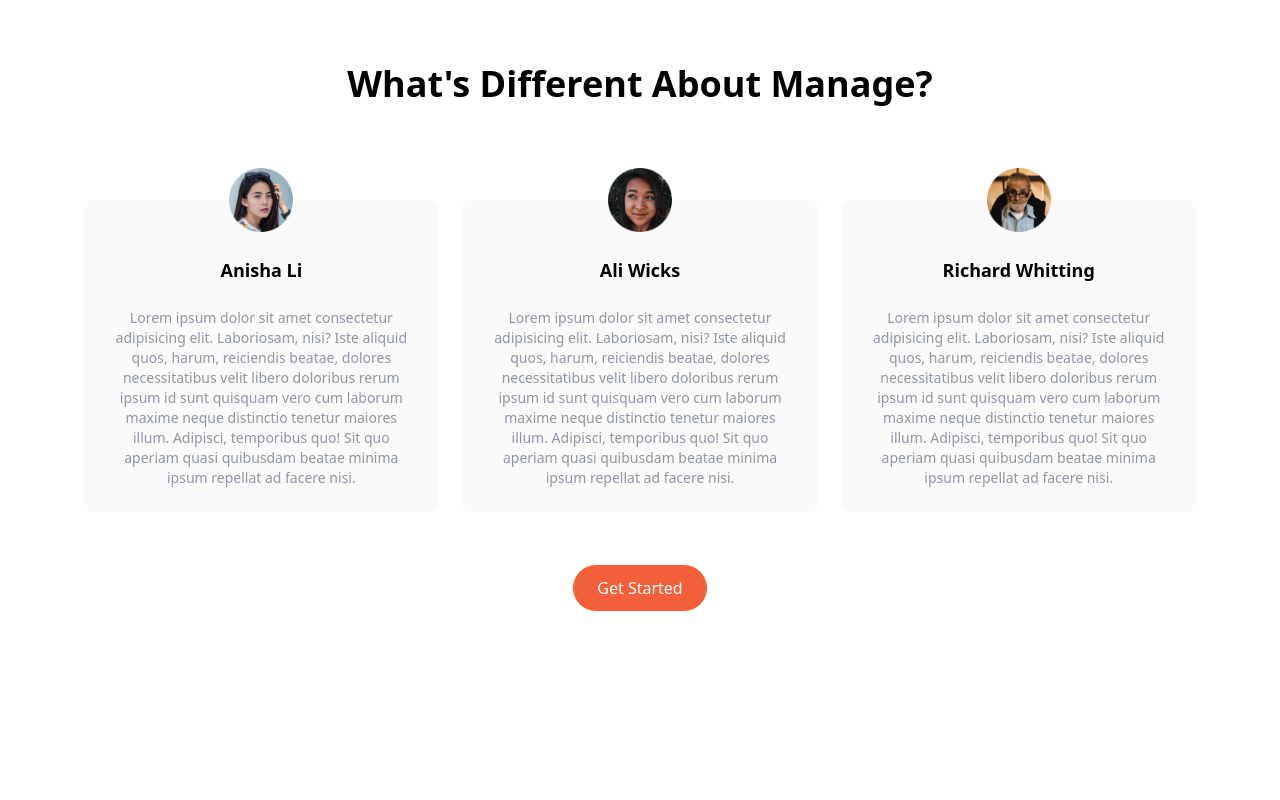
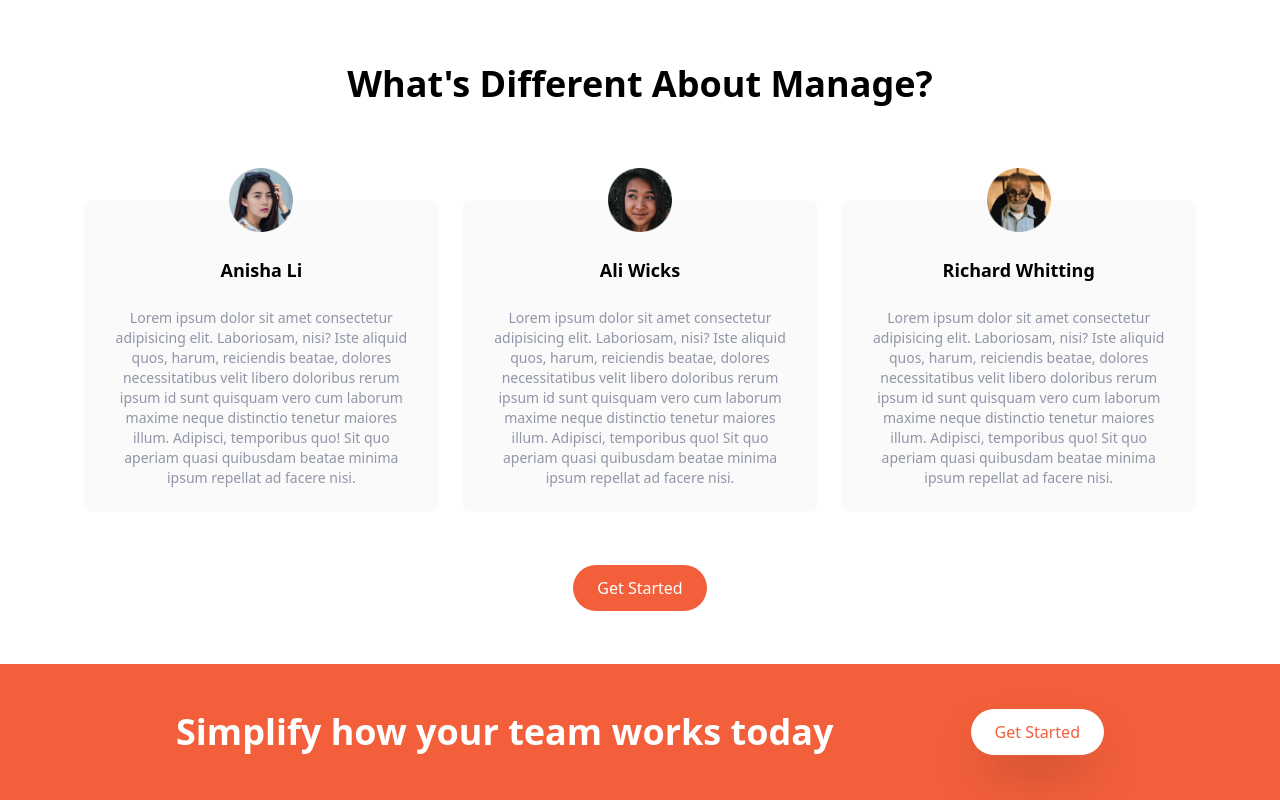
Before and after one commit to prashantpokhrel82/Manage, a website: page index.html in a window 1280 px wide. Shown: the part 1208-2008 px from the top of the page. Before the commit the page ends 1872 px from the top, so only its background shows below. Drawn offline with Linux system fonts and the light colour scheme.

Commit message:
call to action added

```diff
--- a/index.html
+++ b/index.html
@@ -240,5 +240,26 @@
         </div>
       </div>
     </section>
+    <!-- CTA Section -->
+    <section id="cta" class="bg-brightRed">
+      <!-- Flex Container -->
+      <div
+        class="container flex flex-col items-center justify-between px-6 py-24 mx-auto space-y-12 md:py-12 md:flex-row md:space-y-0"
+      >
+        <h2
+          class="text-5xl font-bold leading-tight text-center text-white md:text-4xl md-max-w-xl md:text-left"
+        >
+          Simplify how your team works today
+        </h2>
+        <!-- Button -->
+        <div>
+          <a
+            href="#"
+            class="p-3 px-6 text-center text-brightRed bg-white hover:bg-brightRedSupLight rounded-full shadow-2xl"
+            >Get Started
+          </a>
+        </div>
+      </div>
+    </section>
   </body>
 </html>
```
Also changed, not shown: css/main.css.
